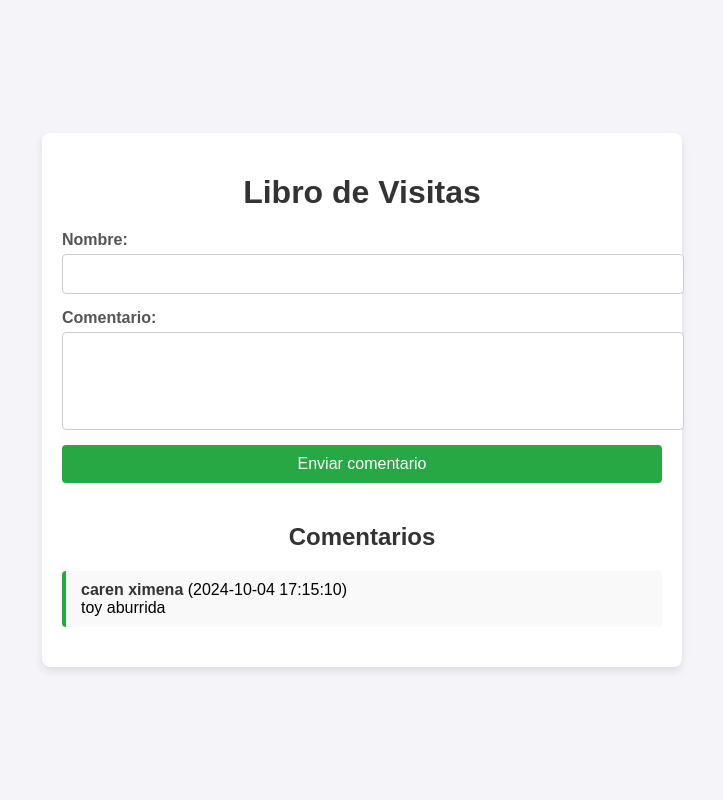
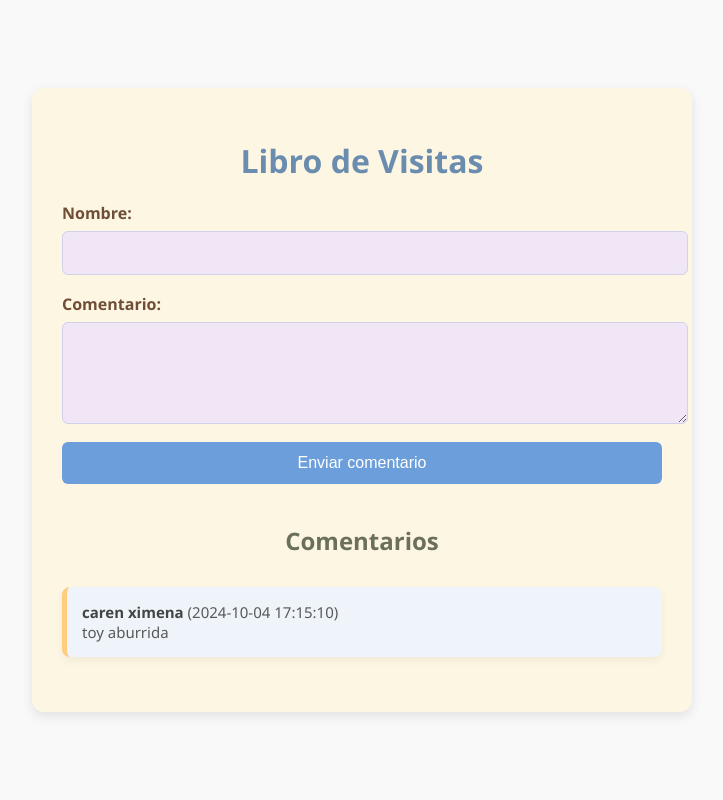
Before and after one commit to Cmalaver28/visitas, a PHP site: page / in a window 1280 px wide. Shown: the whole page, without its empty margins (278-1001 px from the left). Run offline with PHP 8.4, Linux system fonts and the light colour scheme; data comes from the database, SQL or seed files in the repository.

Commit message:
cambio de diseño

```diff
--- a/estilos.css
+++ b/estilos.css
@@ -1,43 +1,52 @@
 /* Estilos generales */
 body {
-    font-family: Arial, sans-serif;
-    background-color: #f4f4f9;
+    font-family: 'Segoe UI', Tahoma, Geneva, Verdana, sans-serif;
+    background-color: #f9f9f9;
     margin: 0;
     padding: 0;
     display: flex;
     justify-content: center;
     align-items: center;
     min-height: 100vh;
+    color: #555;
 }
 
 .container {
-    background-color: white;
-    padding: 20px;
-    border-radius: 8px;
-    box-shadow: 0 4px 8px rgba(0, 0, 0, 0.1);
+    background-color: #fdf6e3;
+    padding: 30px;
+    border-radius: 12px;
+    box-shadow: 0 4px 12px rgba(0, 0, 0, 0.1);
     max-width: 600px;
     width: 100%;
+    transition: box-shadow 0.3s ease;
+}
+
+.container:hover {
+    box-shadow: 0 6px 16px rgba(0, 0, 0, 0.2);
 }
 
 h1, h2 {
-    color: #333;
+    color: #444;
     text-align: center;
+    font-weight: 600;
 }
 
 h1 {
     margin-bottom: 20px;
+    color: #6a8caf;
 }
 
 h2 {
     margin-top: 40px;
     margin-bottom: 20px;
+    color: #6b705c;
 }
 
 /* Estilos del formulario */
 .form-comentario {
     display: flex;
     flex-direction: column;
-    gap: 15px;
+    gap: 18px;
 }
 
 .form-group {
@@ -47,59 +56,69 @@ h2 {
 
 label {
     font-weight: bold;
-    margin-bottom: 5px;
-    color: #555;
+    margin-bottom: 7px;
+    color: #6f4e37;
 }
 
 input[type="text"], textarea {
-    padding: 10px;
-    border: 1px solid #ccc;
-    border-radius: 4px;
+    padding: 12px;
+    border: 1px solid #d1d1e9;
+    border-radius: 6px;
     font-size: 16px;
+    background-color: #f0e6f6;
     width: 100%;
+    transition: border 0.3s ease;
+}
+
+input[type="text"]:focus, textarea:focus {
+    border: 1px solid #b39ddb;
+    outline: none;
 }
 
 textarea {
-    resize: none;
+    resize: vertical;
 }
 
 input[type="submit"], .btn {
-    background-color: #28a745;
+    background-color: #6c9edb; /* Botón azul */
     color: white;
     border: none;
-    padding: 10px 15px;
+    padding: 12px 20px;
     cursor: pointer;
-    border-radius: 4px;
+    border-radius: 6px;
     font-size: 16px;
     transition: background-color 0.3s ease;
 }
 
 input[type="submit"]:hover {
-    background-color: #218838;
+    background-color: #5a8ac7;
 }
 
 /* Estilos de los comentarios */
 .comentarios {
-    margin-top: 20px;
+    margin-top: 30px;
 }
 
 .comentario {
-    background-color: #f9f9f9;
-    border-left: 4px solid #28a745;
-    padding: 10px 15px;
-    border-radius: 4px;
-    margin-bottom: 20px;
+    background-color: #eef4f9;
+    border-left: 5px solid #ffcc80;
+    padding: 15px;
+    border-radius: 8px;
+    margin-bottom: 25px;
+    box-shadow: 0 4px 8px rgba(0, 0, 0, 0.05);
 }
 
 .comentario p {
     margin: 0;
+    font-size: 15px;
+    color: #595959;
 }
 
 .comentario strong {
-    color: #333;
+    color: #444;
 }
 
 .comentario em {
     font-size: 0.9em;
-    color: #888;
+    color: #9e9e9e;
 }
```
